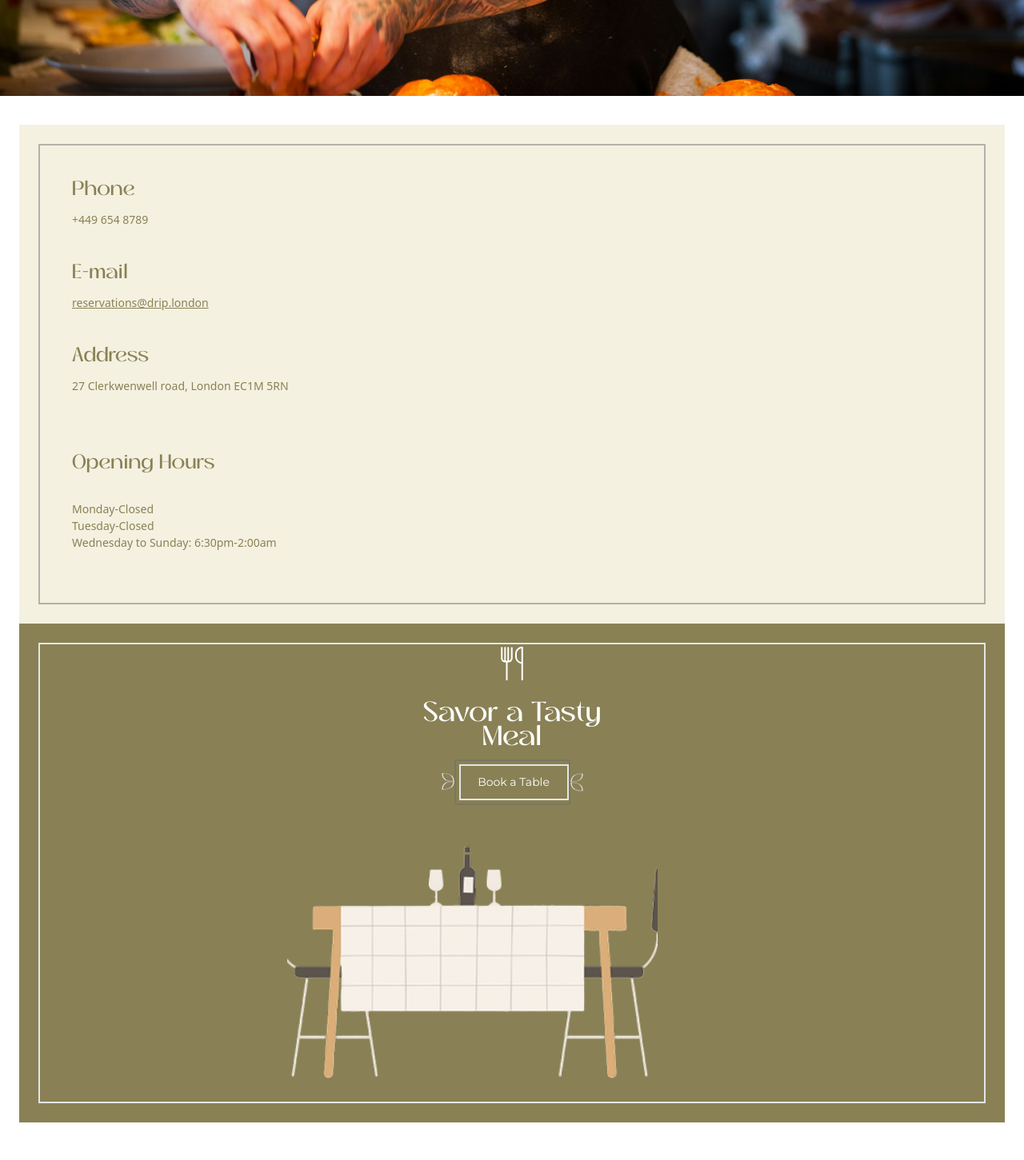
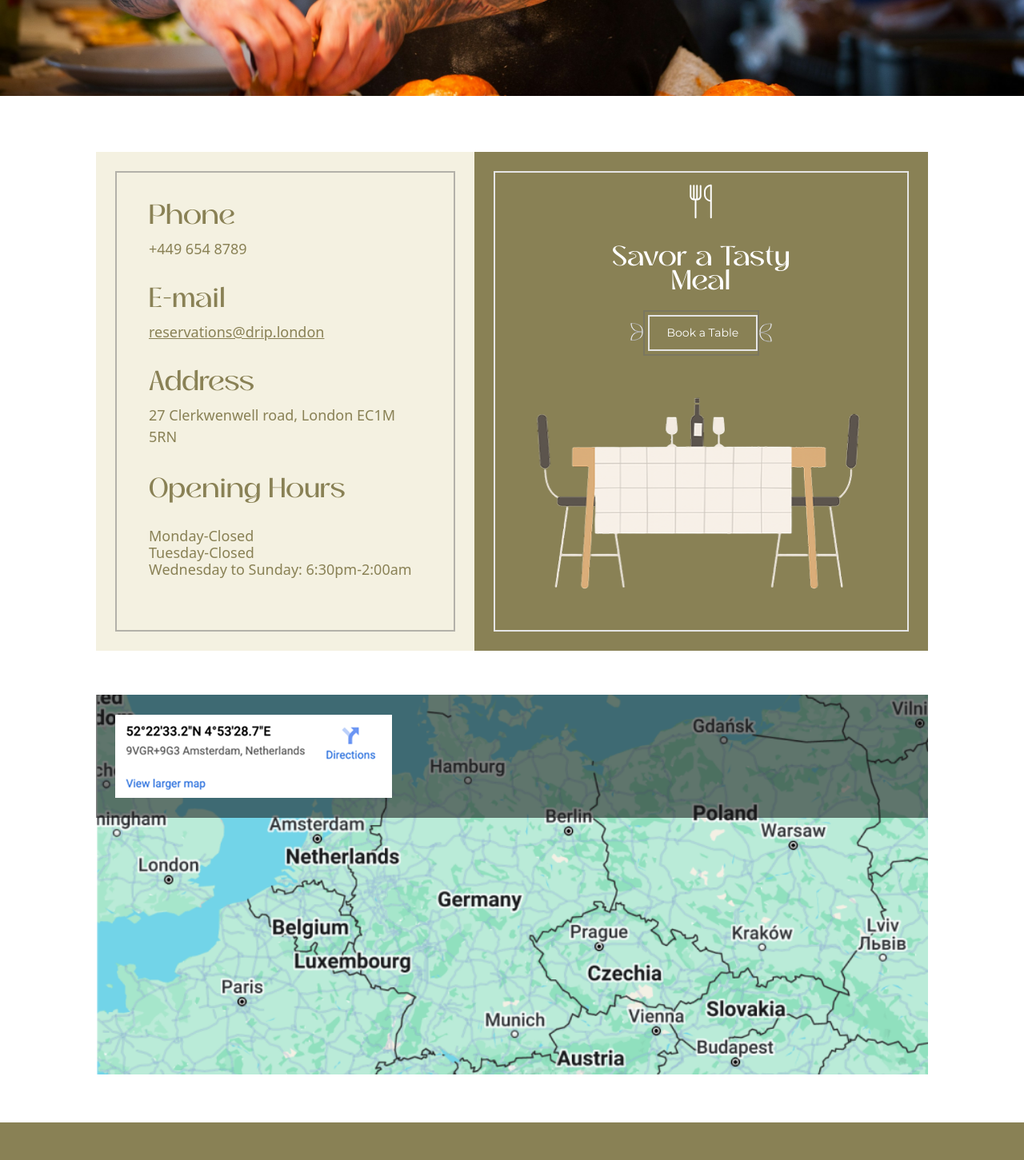
Before and after one commit to bright-web007/drip-london, a Next.js app: page /contact-us in a window 1280 px wide. Shown: the part 440-1891 px from the top of the page at 80% size. Built offline with nearby package versions, Linux system fonts and the light colour scheme.

Commit message:
finished with the design for the contact page

```diff
--- a/src/blocks/Block15/Block15.tsx
+++ b/src/blocks/Block15/Block15.tsx
@@ -9,12 +9,11 @@ const Block15 = () => {
         src={contactbg}
         alt="contact background"
         className="w-full h-full object-cover group-hover:scale-110 transition-transform duration-500 ease-in-out"
-        width={400}
-        height={400}
+
       />
 
       <div className="absolute inset-0  flex items-center justify-center ">
-        <h1 className="font-thankslabs font-bold text-2xl md:text-[32px] xl:text-[50px] text-white">
+        <h1 className="font-thankslabs font-bold text-[24px] sm:text-[28px] md:text-[32px]  lg:text-[40px] xl:text-[50px] text-white">
           Get in Touch
         </h1>
       </div>
--- a/src/blocks/Block16/Block16.tsx
+++ b/src/blocks/Block16/Block16.tsx
@@ -4,39 +4,40 @@ import group1 from '@/assets/group1.svg'
 import group2 from '@/assets/group2.svg'
 import Image from 'next/image'
 import dinning from '@/assets/dinning-table.png'
+import fulldinning from '@/assets/full-dinning.png'
 
 const Block16 = () => {
   return (
-    <div className="pt-[36px] pr-[24px] pb-[55px] pl-[24px]">
+    <div className="pt-[36px] pr-[24px] pb-[55px] pl-[24px] sm:pt-[40px] sm:pr-[28px] sm:pl-[28px]   md:pt-[70px] md:pl-[36px] md:pr-[36px] md:flex   lg:pr-[70px] lg:pl-[70px]   xl:pt-[70px] xl:pb-[55px] xl:pr-[120px] xl:pl-[120px]  xl:justify-center xl:items-center xl:self-stretch ">
 
-        <div className="h-[624px]  flex  p-[24px] flex-col gap-[10px] bg-[#F4F1E1]">
-         <div className="h-[576px] flex flex-col items-start self-stretch gap-[32px] border-2 border-[rgba(107,107,107,0.48)] p-[40px] ">
+        <div className="h-[624px]  flex  p-[24px] flex-col bg-[#F4F1E1]   ">
+         <div className="h-[576px] flex flex-col items-start self-stretch gap-[32px] border-2 border-[rgba(107,107,107,0.48)] p-[40px]  sm:p-[50px]   md:p-[40px] ">
 
-              <div className="h-[72px] w-[254]  flex flex-col  self-stretch gap-[12px]">
-                  <p className="h-[30px] w-[254] font-thankslabs text-[16px] text-[#898155] not-italic font-[254px] leading-[30px] self-stretch">Phone</p>
-                  <p className="h-[30px] w-[254] font-montserrat text-[14px]  text-[#898155] not-italic font-[254px]">+449 654 8789</p>
+              <div className="h-[72px] w-[254]  flex flex-col  self-stretch gap-[12px] ">
+                  <p className="h-[30px] w-[254] font-thankslabs text-[16px] text-[#898155] not-italic font-[254px] leading-[30px] self-stretch    sm:text-[19px]   md:text-[22px]">Phone</p>
+                  <p className="h-[30px] w-[254] font-montserrat text-[14px]  text-[#898155] not-italic font-[254px]    sm:text-[16px]   md:text-[18px]">+449 654 8789</p>
               </div>
 
               <div className="h-[72px] w-[254]  flex flex-col self-stretch gap-[12px]">
-                  <p className="h-[30px] w-[254] font-thankslabs text-[16px] text-[#898155] not-italic font-[254px] leading-[30px] self-stretch">E-mail</p>
+                  <p className="h-[30px] w-[254] font-thankslabs text-[16px] text-[#898155] not-italic font-[254px] leading-[30px] self-stretch    sm:text-[19px]   md:text-[22px]">E-mail</p>
                   <a href="mailto:reservations@drip.london"
-                     className="h-[30px] w-[254] font-montserrat text-[14px] text-[#898155] underline decoration-solid decoration-skip-ink-none decoration-[auto] underline-offset-auto not-italic"
-                   >
+                     className="h-[30px] w-[254] font-montserrat text-[14px] text-[#898155] underline decoration-solid decoration-skip-ink-none decoration-[auto] underline-offset-auto not-italic    sm:text-[16px]   md:text-[18px]"
+                     >
                           reservations@drip.london
                   </a>
 
               </div>
 
               <div className="h-[120px] w-[254]  flex flex-col  self-stretch gap-[12px]">
-                  <p className="h-[30px] w-[254] font-thankslabs text-[16px] text-[#898155] not-italic font-[254px] leading-[30px] self-stretch">Address</p>
-                  <p className="h-[60px] w-[254] font-montserrat text-[14px]  text-[#898155] not-italic font-[254px]">27 Clerkwenwell road, London EC1M 5RN</p>
+                  <p className="h-[30px] w-[254] font-thankslabs text-[16px] text-[#898155] not-italic font-[254px] leading-[30px] self-stretch    sm:text-[19px]   md:text-[22px]">Address</p>
+                  <p className="h-[60px] w-[254] font-montserrat text-[14px]  text-[#898155] not-italic font-[254px]    sm:text-[16px]  md:text-[18px]">27 Clerkwenwell road, London EC1M 5RN</p>
               </div>
 
               <div className="h-[162px] w-[254]  flex flex-col  self-stretch gap-[12px]">
-                  <div  className="h-[60px] w-[254] font-thankslabs text-[16px] text-[#898155] not-italic font-[254px] leading-[30px] self-stretch">
+                  <div  className="h-[60px] w-[254] font-thankslabs text-[16px] text-[#898155] not-italic font-[254px] leading-[30px] self-stretch    sm:text-[19px]   md:text-[22px]">
                       <p>Opening Hours</p>
                   </div>
-                  <div className="h-[120px] w-[254] font-montserrat text-[14px]  text-[#898155] not-italic font-[254px] leading-[21px] self-stretch">
+                  <div className="h-[120px] w-[254] font-montserrat text-[14px]  text-[#898155] not-italic font-[254px] leading-[21px] self-stretch    sm:text-[18px]">
                       <p>Monday-Closed</p>
                       <p>Tuesday-Closed</p>
                       <p>Wednesday to Sunday: 6:30pm-2:00am</p>
@@ -53,10 +54,10 @@ const Block16 = () => {
 
           {/* savor a tasty meal design */}
 
-        <div className="bg-[#898155] p-[24px] h-[624px]">
+        <div className="bg-[#898155] p-[24px] h-[624px]  xl:h-[624px]">
 
-               <div className="h-[576px]  border-2 flex flex-col gap-[12px]  items-center ">
-                      <div className="h-[60px] w-[48px]">
+               <div className="h-[576px]  border-2 flex flex-col gap-[12px]  items-center p-[10px] justify-center   sm:p-[40px] sm:gap-[20px]   md:p-[30px]">
+                      <div className="h-[60px] w-[48px]  ">
                           <Image src={fork} alt="fork and knife"  />
                       </div>
 
@@ -80,8 +81,12 @@ const Block16 = () => {
                               </div>
                       </div>
 
-                      <div className="border-none  aspect-[463.5/309] ">
-                             <Image src={dinning} alt='dinning table' className="w-[463.5px] h-[ 309px] "/>
+                      <div className=" aspect-[365/309]  sm:aspect-[565/300]   md:aspect-[365/309]   lg:aspect-[450/309]      xl:hidden">
+                             <Image src={dinning} alt='dinning table'  className="w-full h-[309px]"/>
+                      </div>
+
+                      <div className="hidden  aspect-[365/250]  xl:block">
+                             <Image src={fulldinning} alt='dinning table'  className="w-full h-[309px]"/>
                       </div>
 
                </div>
--- a/src/blocks/Block17/Block17.tsx
+++ b/src/blocks/Block17/Block17.tsx
@@ -5,13 +5,13 @@ import Image from 'next/image'
 
 const Block17 = () => {
   return (
-    <div className="pr-[24px] pl-[24px] pb-[60px]">
+    <div className="pr-[24px] pl-[24px] pb-[60px]    md:pr-[36px] md:pl-[36px] md:pb-[60px] lg:pr-[70px] lg:pl-[70px]    xl:pr-[120px] xl:pl-[120px]   2xl:pr-[235px] 2xl:pl-[235px] ">
 
-        <div className="relative h-[475px] ">
+        <div className="relative h-[475px]">
 
-          <div className="absolute bg-[rgba(21,21,21,0.55)] opacity-100  pr-[17.875px] pl-[18px] pb-[8px] pt-[9px]">
-              <div className="">
-                   <Image src={map} alt="Geo point"/>
+          <div className="absolute bg-[rgba(21,21,21,0.55)] opacity-100  pr-[17.875px] pl-[18px] pb-[8px] pt-[9px] w-full h-[121px]   md:h-[154px]  md:pr-[391.875px] md:pl-[24px] md:pb-[25px] md:pt-[25px]">
+              <div className="md:h-[104px]">
+                   <Image src={map} alt="map point" className="h-full"/>
               </div>
           </div>
 
```
Also changed, not shown: src/assets/full-dinning.png (added).
